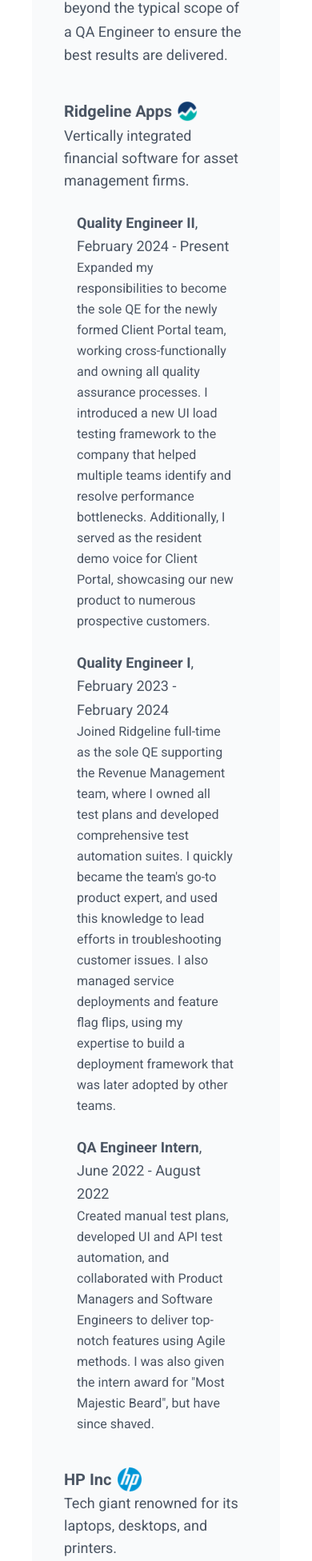
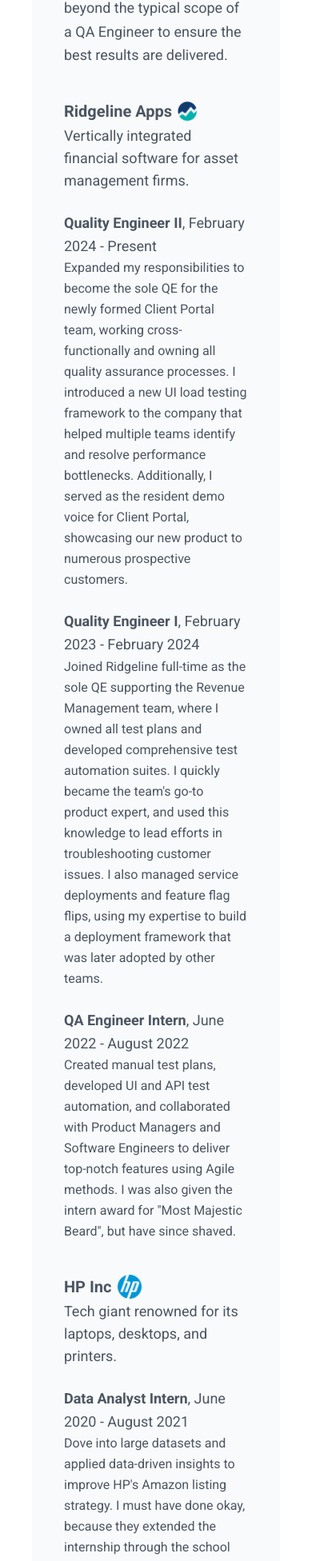
Before and after one commit to alecabdul/personal-website, a Next.js app: page / in a window 390 px wide. Shown: the part 982-2934 px from the top of the page at 80% size. Built offline with nearby package versions, Linux system fonts and the light colour scheme; a web font is replaced by a local one.

Commit message:
Update page.tsx

```diff
--- a/app/page.tsx
+++ b/app/page.tsx
@@ -65,24 +65,24 @@
           </div>
 
           {/* QEII */}
-          <p className='px-4 text-lg  leading-relaxed mt-6'>
+          <p className='md:px-4 text-lg leading-relaxed mt-6'>
             <strong>Quality Engineer II</strong>, February 2024 - Present
           </p>
-          <p className='leading-relaxed px-4'>
+          <p className='leading-relaxed md:px-4'>
           Expanded my responsibilities to become the sole QE for the newly formed Client Portal team, working cross-functionally and owning all quality assurance processes. I introduced a new UI load testing framework to the company that helped multiple teams identify and resolve performance bottlenecks. Additionally, I served as the resident demo voice for Client Portal, showcasing our new product to numerous prospective customers.          </p>
 
           {/* QEI */}
-          <p className='px-4 text-lg  leading-relaxed mt-6'>
+          <p className='md:px-4 text-lg  leading-relaxed mt-6'>
             <strong>Quality Engineer I</strong>, February 2023 - February 2024
           </p>
-          <p className='leading-relaxed px-4'>
+          <p className='leading-relaxed md:px-4'>
           Joined Ridgeline full-time as the sole QE supporting the Revenue Management team, where I owned all test plans and developed comprehensive test automation suites. I quickly became the team's go-to product expert, and used this knowledge to lead efforts in troubleshooting customer issues. I also managed service deployments and feature flag flips, using my expertise to build a deployment framework that was later adopted by other teams.          </p>
 
           {/* QA Intern */}
-          <p className='px-4 text-lg leading-relaxed mt-6'>
+          <p className='md:px-4 text-lg leading-relaxed mt-6'>
             <strong>QA Engineer Intern</strong>, June 2022 - August 2022
           </p>
-          <p className='leading-relaxed px-4 text'>
+          <p className='leading-relaxed md:px-4 text'>
             Created manual test plans, developed UI and API test automation, and collaborated with Product Managers and Software Engineers to deliver top-notch features using Agile methods. I was also given the intern award for "Most Majestic Beard", but have since shaved.
           </p>
 
@@ -105,10 +105,10 @@
           </div>
 
           {/* Data Analyst Intern */}
-          <p className='px-4 text-lg leading-relaxed mt-6'>
+          <p className='md:px-4 text-lg leading-relaxed mt-6'>
             <strong>Data Analyst Intern</strong>, June 2020 - August 2021
           </p>
-          <p className='leading-relaxed px-4'>
+          <p className='leading-relaxed md:px-4'>
             Dove into large datasets and applied data-driven insights to improve HP's Amazon listing strategy. I must have done okay, because they extended the internship through the school year and into August 2021.
           </p>
 
@@ -125,14 +125,14 @@
               />
             </span>
             <p className='text-lg'>
-              The <strong>#1</strong> public university in the US.
+              The #1 public university in the US.
             </p>
           </div>
-          <p className='px-4 text-lg leading-relaxed mt-6'>
+          <p className='md:px-4 text-lg leading-relaxed mt-6'>
             <strong>B.A. Economics, Minor in Statistics</strong>, September 2018 - December 2022
           </p>
-          <p className='leading-relaxed px-4'>
-          Tackled a diverse curriculum in theoretical and mathematical economics, statistics, and a variety of liberal arts courses. I also made the most of UCLA's top ranking in on-campus food across all universities. Go Bruins!
+          <p className='leading-relaxed md:px-4'>
+          Tackled a diverse curriculum of theoretical and mathematical economics, statistics, and a variety of liberal arts courses. I also made the most of UCLA's top ranking in on-campus food across all universities. Go Bruins!
           </p>
         </section>
 
@@ -230,7 +230,7 @@
                 </p>
                 <div>
                   <ul className='flex flex-row flex-wrap justify-center items-center gap-2 mt-2'>
-                    <li className='bg-gray-300  rounded-xl px-2 py-1'>Open Weather Map API</li>
+                    <li className='bg-gray-300  rounded-xl px-2 py-1'>OpenWeatherMap API</li>
                     <li className='bg-gray-300  rounded-xl px-2 py-1'>TypeScript</li>
                     <li className='bg-gray-300  rounded-xl px-2 py-1'>React</li>
                     <li className='bg-gray-300  rounded-xl px-2 py-1'>Tailwind</li>
```
